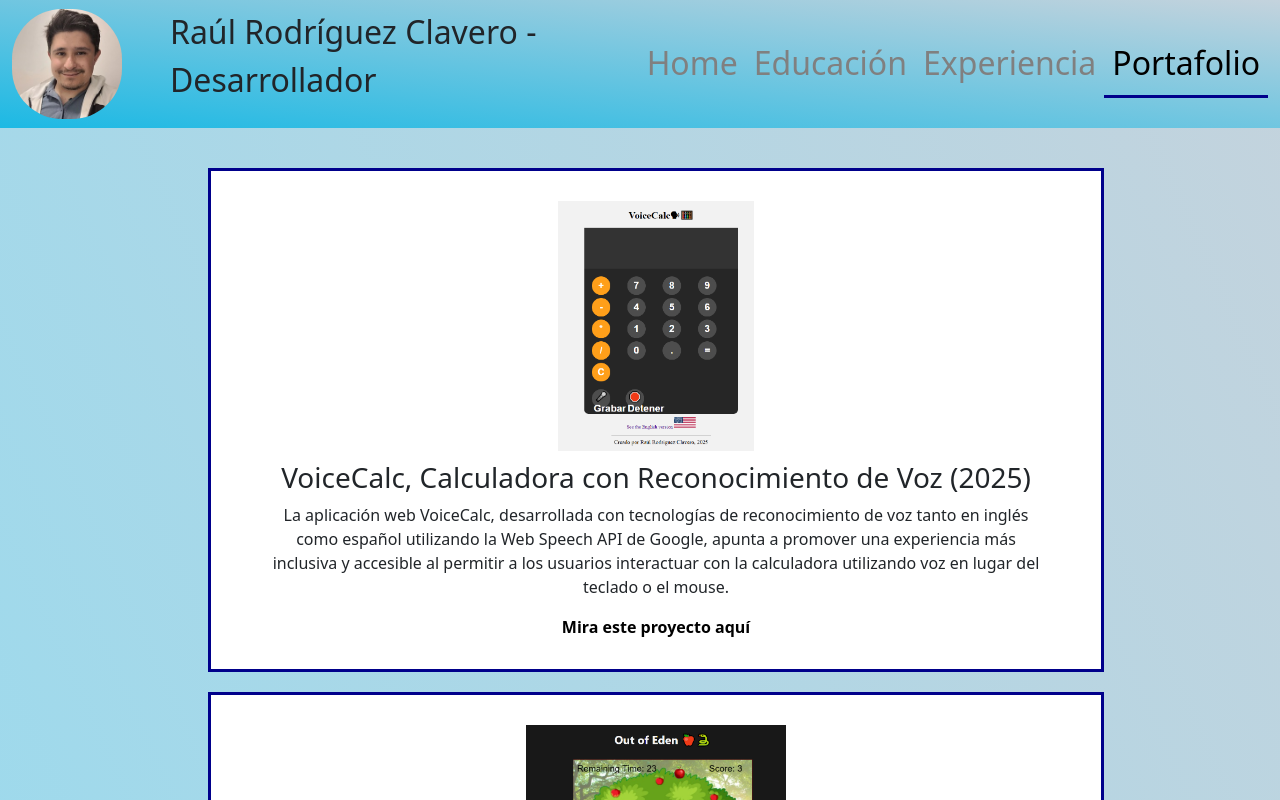
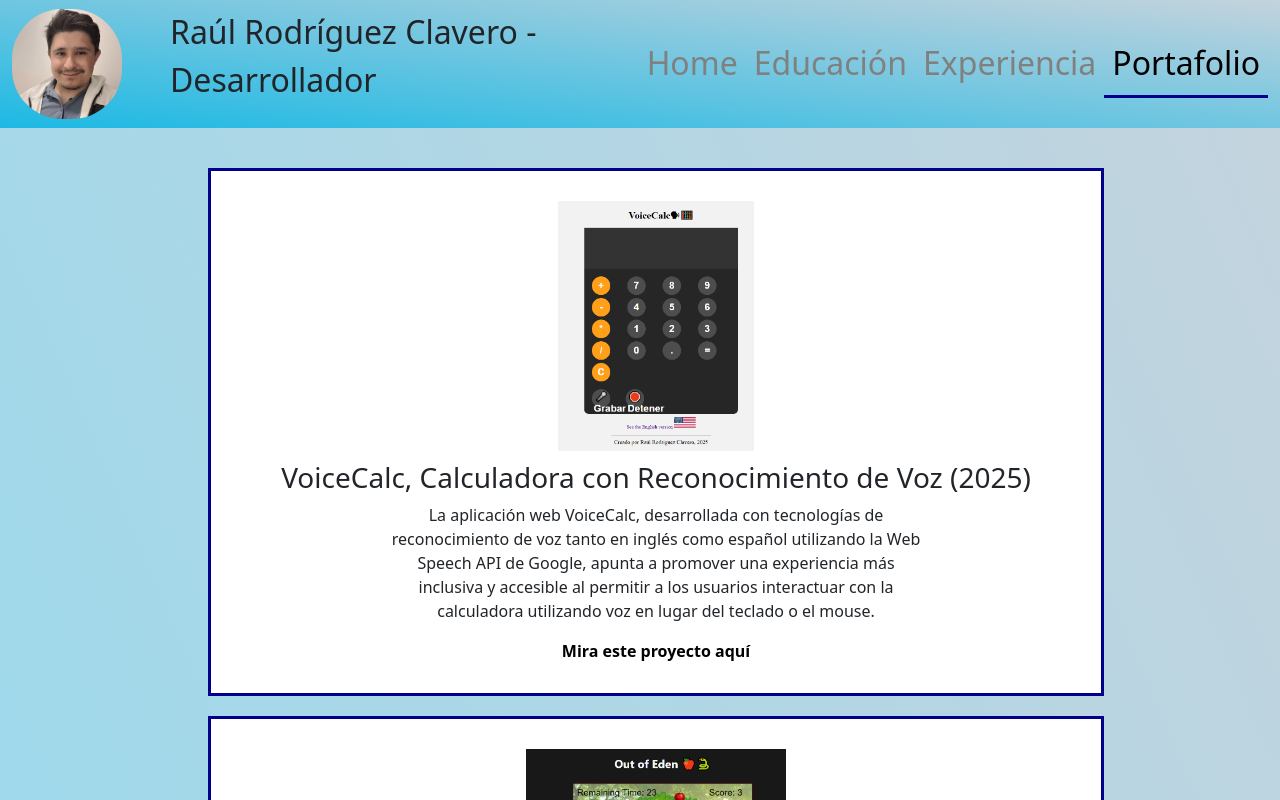
Before and after one commit to RaulWeirdStackDev/CVRaulReact, a React (Vite) app: page /portafolio in a window 1280 px wide. Shown: the top 800 px of the page. Built offline with nearby package versions, Linux system fonts and the light colour scheme.

Commit message:
mejorar redacción en portafolio

```diff
--- a/src/data/portafolio.json
+++ b/src/data/portafolio.json
@@ -28,7 +28,7 @@
     "id": "po4",
     "img": "/sangomvistamovil.jpeg",
     "title": "San-Gom Taekwondo, sitio web responsivo (2024)",
-    "desc": "Sitio web de la academia de Taekwondo San-Gom de Villa Alemana, V región, Chile. Esta página fue desarrollada con tecnologías de HTML, CSS y JavaScript. Además, se utilizó el framework Bootstrap, CSS Grid y Media Queries para el diseño responsivo de la página con el fin de ofrecer una experiencia de calidad en diferentes tipos de dispositivos. La página cuenta con un mapa de ubicación de la academia usando Google Maps. ",
+    "desc": "Sitio web de la academia de Taekwondo San-Gom de Villa Alemana, V región, Chile. Esta página fue desarrollada con tecnologías de HTML, CSS y JavaScript. Además, se utilizó el framework Bootstrap, CSS Grid y Media Queries para el diseño responsivo de la página con el fin de ofrecer una experiencia de calidad en diferentes tipos de dispositivos. La página cuenta con un mapa que muestra la ubicación de la academia utilizando Google Maps con el fin de facilitar el contacto de la academia con sus clientes. ",
     "link": "https://sangomtaekwondo.cl/"
   },
 
--- a/src/views/Portafolio/portafolio.css
+++ b/src/views/Portafolio/portafolio.css
@@ -36,7 +36,7 @@ body {
 }
 
 .portEle p{
-  margin-inline: 30px;
+  margin-inline: 150px;
 }
 
 .portTitle {
```
